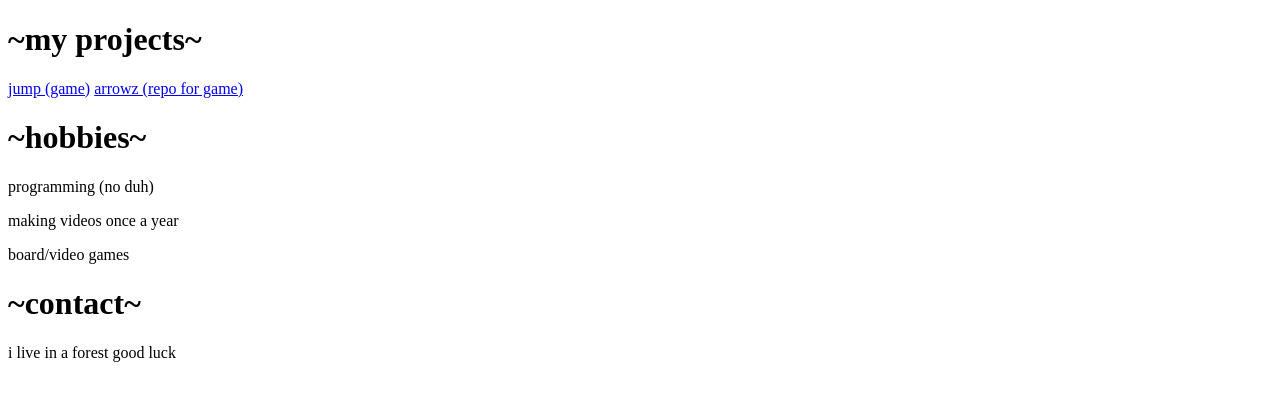
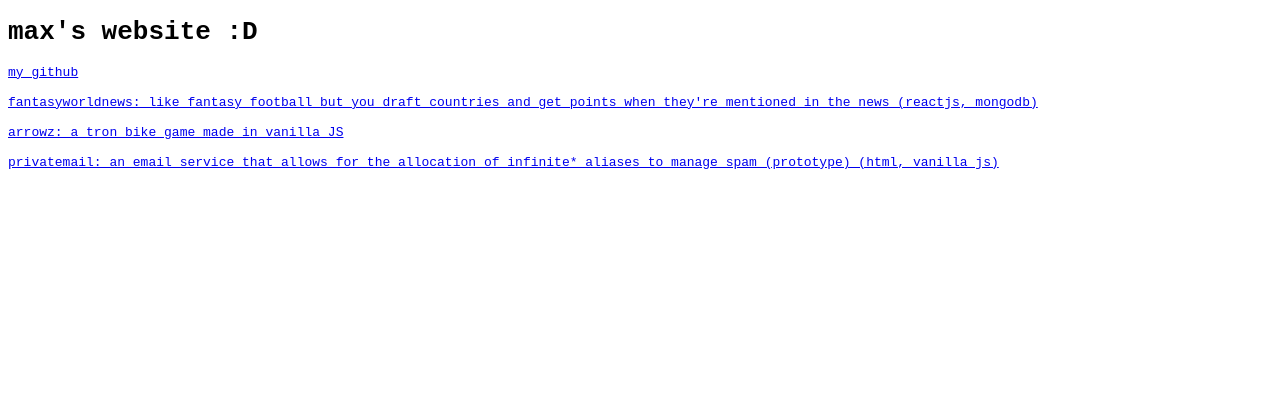
Before and after one commit to maxstc/maxstc.github.io, a plain HTML site: page index.html in a window 1280 px wide. Drawn offline with Linux system fonts and the light colour scheme.

Commit message:
i dont think giving this commit a useful comment will have any impact

```diff
--- a/index.html
+++ b/index.html
@@ -5,16 +5,20 @@
     <meta http-equiv="X-UA-Compatible" content="IE=edge">
     <meta name="viewport" content="width=device-width, initial-scale=1.0">
     <title>max's wonderful website</title>
+    <style>
+    * {
+        font-family: monospace
+    }</style>
 </head>
 <body>
-    <h1>~my projects~</h1>
-    <a href="https://www.maxstc.github.io/jump.html">jump (game)</a>
-    <a href="https://www.github.com/maxstc/arrowz">arrowz (repo for game)</a>
-    <h1>~hobbies~</h1>
-    <p>programming (no duh)</p>
-    <p>making videos once a year</p>
-    <p>board/video games</p>
-    <h1>~contact~</h1>
-    <p>i live in a forest good luck</p>
+    <h1>max's website :D</h1>
+    <a href="https://www.github.com/maxstc">my github</a>
+    <br><br>
+    <a href="https://www.github.com/maxstc/fantasyworldnews">fantasyworldnews: like fantasy football but you draft countries and get points when they're mentioned in the news (reactjs, mongodb)</a>
+    <br><br>
+    <a href="https://www.github.com/maxstc/arrowz">arrowz: a tron bike game made in vanilla JS</a>
+    <br><br>
+    <a href="https://www.github.com/maxstc/privatemail">privatemail: an email service that allows for the allocation of infinite* aliases to manage spam (prototype) (html, vanilla js)</a>
+    <br><br>
 </body>
 </html>
```
